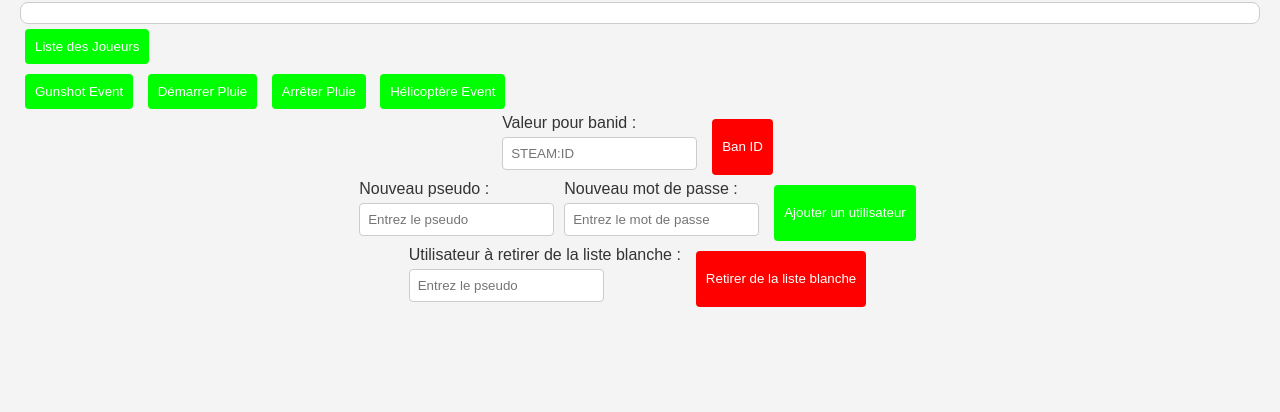
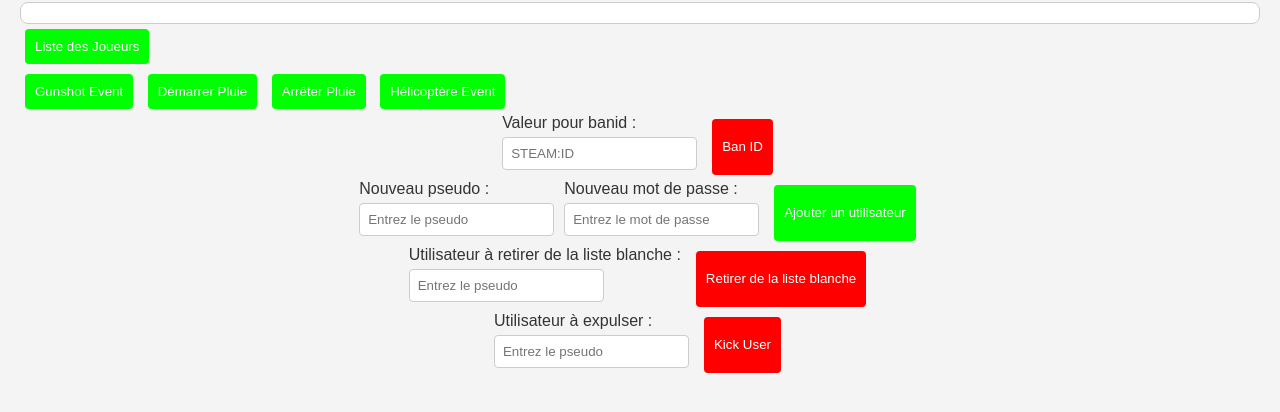
Before and after one commit to Kwoa69/Legendoidz_HTML, a website: page index.html in a window 1280 px wide. Shown: the part 78-490 px from the top of the page. Drawn offline with Linux system fonts and the light colour scheme.

Commit message:
update kickuser command

```diff
--- a/index.html
+++ b/index.html
@@ -80,7 +80,6 @@
     <div id="websocket-output"></div>
 
     <button class="green" onclick="runRcon('players')">Liste des Joueurs</button>
-        </div>
     <br>
     <button class="green" onclick="runRcon('gunshot')">Gunshot Event</button>
     <button class="green" onclick="runRcon('startrain')">Démarrer Pluie</button>
@@ -113,6 +112,14 @@
             <input type="text" id="removeUserInput" placeholder="Entrez le pseudo">
         </div>
         <button class="red" onclick="runRconRemoveUser()">Retirer de la liste blanche</button>
+    </div>
+
+    <div class="inline-group">
+        <div class="input-group">
+            <label for="kickUserInput">Utilisateur à expulser :</label>
+            <input type="text" id="kickUserInput" placeholder="Entrez le pseudo">
+        </div>
+        <button class="red" onclick="runRconKickUser()">Kick User</button>
     </div>
 
     <script>
@@ -202,6 +209,19 @@
             runRcon(fullCommand);
         }
 
+        function runRconKickUser() {
+            var kickUsername = document.getElementById("kickUserInput").value;
+
+            if (!kickUsername) {
+                alert('Veuillez fournir un pseudo.');
+                return;
+            }
+
+            // Utilisez runRcon pour exécuter la commande
+            var fullCommand = `kickuser ${kickUsername}`;
+            runRcon(fullCommand);
+        }
+
         function runCustomCommand() {
             var customCommand = document.getElementById("commandInput").value;
 
```
Lines whose indentation alone changed are shown as unchanged.
